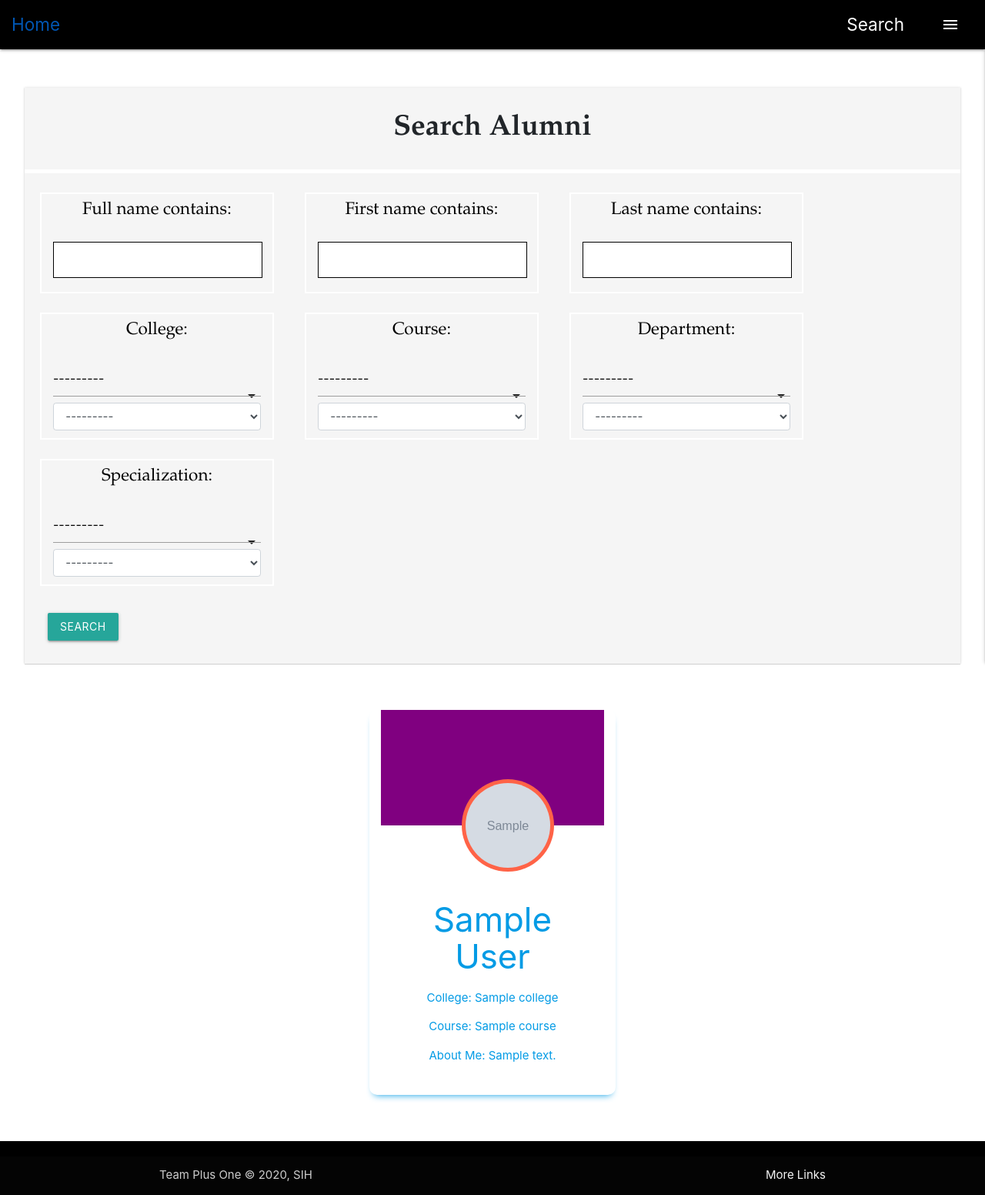
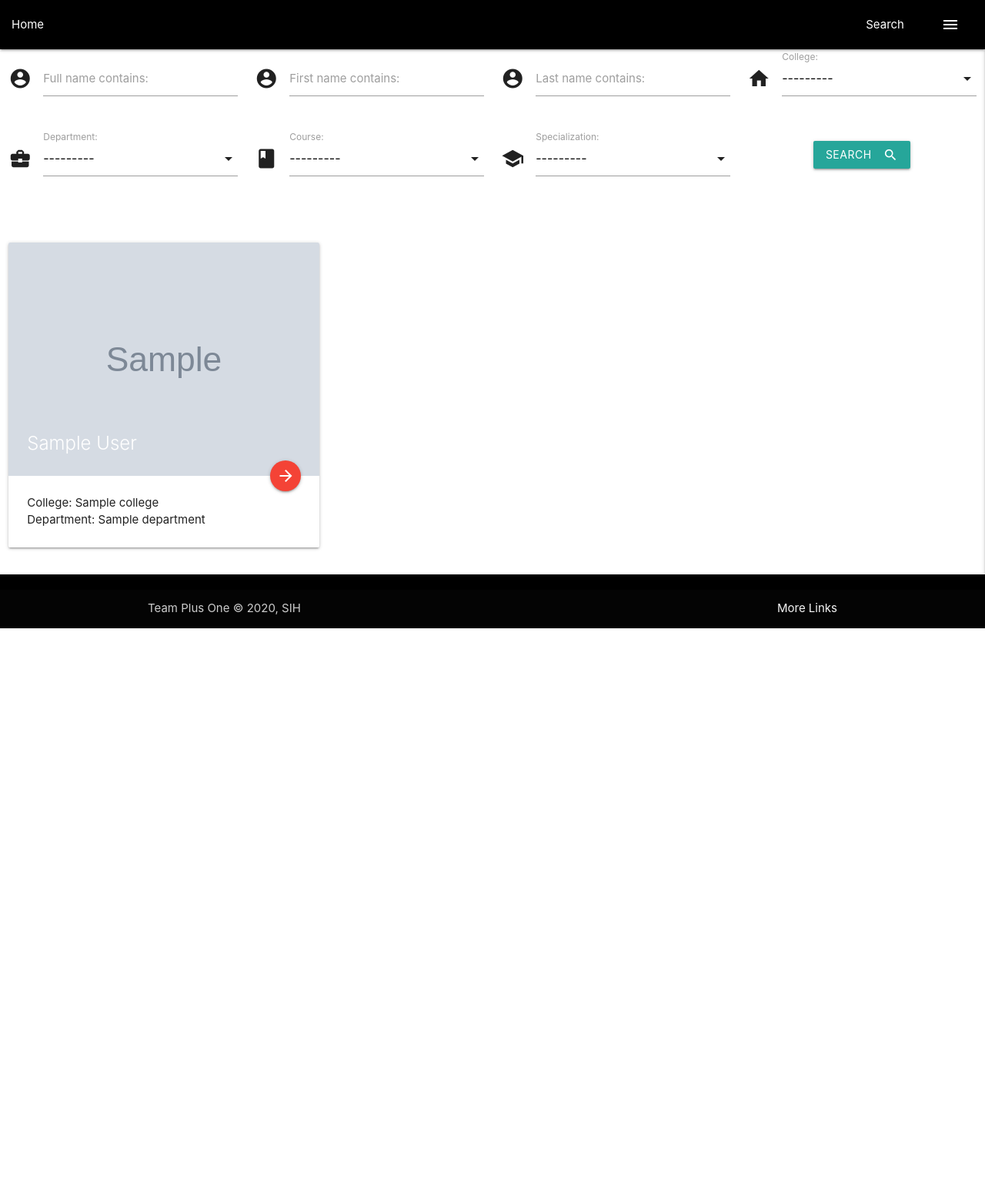
Before and after one commit to chiragagarwal54/AlumniTrackingSystem, a Django app: page /searchalumni in a window 1280 px wide. Shown: the whole page at 77% size. After the commit the page ends 816 px from the top, so only its background shows below. Run offline with Django 3.2, Linux system fonts and the light colour scheme; a user stored in the database is signed in; tables that the repository leaves empty hold one stand-in row (values such as "Sample post"); grey boxes marked "Sample" are stand-in pictures; some libraries are stand-ins or nearby versions; grey boxes are pictures that could not be loaded.

Commit message:
[CHANGE] Search_alumni page

```diff
--- a/base/templates/search_alumni.html
+++ b/base/templates/search_alumni.html
@@ -1,23 +1,172 @@
-{% extends 'base.html' %}
+{% load static %}
 {% load widget_tweaks %}
+<html>
+
 <head>
-	<link href="//cdnjs.cloudflare.com/ajax/libs/pure/1.0.0/pure-min.css" rel="stylesheet" id="bootstrap-css">
-	<script src=""></script>
-	<script src="//cdnjs.cloudflare.com/ajax/libs/jquery/3.2.1/jquery.min.js"></script>
+	<meta name="viewport" content="width=device-width, initial-scale=1.0">
+	<script src="https://code.jquery.com/jquery-3.5.1.js"
+		integrity="sha256-QWo7LDvxbWT2tbbQ97B53yJnYU3WhH/C8ycbRAkjPDc=" crossorigin="anonymous"></script>
+	<script src="https://cdn.jsdelivr.net/npm/crypto-js@3.1.9-1/crypto-js.js"></script>
+	<link href="https://fonts.googleapis.com/icon?family=Material+Icons" rel="stylesheet">
+	<script src="https://cdn.jsdelivr.net/npm/popper.js@1.16.0/dist/umd/popper.min.js"
+		integrity="sha384-Q6E9RHvbIyZFJoft+2mJbHaEWldlvI9IOYy5n3zV9zzTtmI3UksdQRVvoxMfooAo"
+		crossorigin="anonymous"></script>
+	<link rel="stylesheet" href="{% static 'chat/css/materialize.css' %}">
+	<script src="{% static 'chat/js/materialize.js' %}"></script>
 </head>
-{% block content %}
 
+<body>
+	{% include 'snippets/header.html' %}
+	<main>
+		<div class="row">
+			<form class="col s12" method="GET">
+				<div class="row">
+					<div class="input-field col s12 m3 l3">
+						<i class="material-icons prefix">account_circle</i>
+						{% render_field filter.form.full_name class="validate" %}
+						{{ filter.form.full_name.label_tag }}
+					</div>
+					<div class="input-field col s12 m3 l3">
+						<i class="material-icons prefix">account_circle</i>
+						{% render_field filter.form.first_name class="validate" %}
+						{{ filter.form.first_name.label_tag }}
+					</div>
+					<div class="input-field col s12 m3 l3">
+						<i class="material-icons prefix">account_circle</i>
+						{% render_field filter.form.last_name class="validate" %}
+						{{ filter.form.last_name.label_tag }}
+					</div>
+					<div class="input-field col s12 m3 l3">
+						<i class="material-icons prefix">home</i>
+						{% render_field filter.form.college class="validate" %}
+						{{ filter.form.college.label_tag }}
+					</div>
+				</div>
+				<div class="row">
+					<div class="input-field col s12 m3 l3">
+						<i class="material-icons prefix">business_center</i>
+						{% render_field filter.form.department class="validate" %}
+						{{ filter.form.department.label_tag }}
+					</div>
+					<div class="input-field col s12 m3 l3">
+						<i class="material-icons prefix">book</i>
+						{% render_field filter.form.course class="validate" %}
+						{{ filter.form.course.label_tag }}
+					</div>
+					<div class="input-field col s12 m3 l3">
+						<i class="material-icons prefix">school</i>
+						{% render_field filter.form.specialization class="validate" %}
+						{{ filter.form.specialization.label_tag }}
+					</div>
+					<div class="input-field col s12 m3 l3 center-align">
+						<button class="waves-effect waves-light btn" type="submit" name="action"><i
+								class="material-icons right">search</i>Search</button>
+					</div>
+				</div>
+			</form>
+		</div>
+		<div class="conatiner">
+			<div class="row">
+				{% for user in filter.qs %}
+				<!-- <a href="profile/{{user.first_name}}/{{user.id}}">
+				<div class="profile_conteiner col-sm-4 col-md-3">
+					<div class="image_conteiner">
+						<div class="image">
+							{% if user.profile_photo %}
+							<img src="{{user.profile_photo.url}}" />
+							{% endif %}
+						</div>
+					</div>
+					<div class="text_conteiner">
+						<div class="title">
+							<h3>{{user.first_name}} {{user.last_name}}</h3>
+							<p>College: {{user.college.name}}</p>
+							<p>Department: {{user.department.name}}</p>
+						</div>
+						<div class="objective">
+							<p>About Me: {{user.about_me}}</p>
+						</div><br>
+					</div>
+				</div>
+			</a> -->
+				<div class="col s12 m4 l4">
+					<div class="card">
+						<div class="card-image">
+							<img src="{{ user.profile_photo.url }}" class="activator">
+							<span class="card-title activator">{{ user.first_name }} {{ user.last_name }}</span>
+							<a href="/profile/{{user.first_name}}/{{user.id}}"
+								class="btn-floating halfway-fab waves-effect waves-light red"><i
+									class="material-icons">arrow_forward</i></a>
+						</div>
+						<div class="card-content">
+							<p class="activator">College: {{user.college.name}}</p>
+							<p class="activator">Department: {{user.department.name}}</p>
+						</div>
+						<div class="card-reveal">
+							<span class="card-title">{{ user.first_name }} {{ user.last_name }}<i
+									class="material-icons right">close</i></span>
+							<p>{{ user.about_me }}</p>
+						</div>
+					</div>
+				</div>
+
+				{% empty %}
+				<p class="center-align">No results found</p>
+				{% endfor %}
+			</div>
+		</div>
+	</main>
+	{% include 'snippets/footer.html' %}
+	<script>
+		$(document).ready(function () {
+			$('.materialboxed').materialbox();
+		});
+		$(function () {
+			$('.sidenav').sidenav({
+				edge: 'right',
+			});
+		});
+
+		document.addEventListener('DOMContentLoaded', function () {
+			var elems = document.querySelectorAll('select');
+			var instances = M.FormSelect.init(elems);
+		});
+
+		$(document).ready(function () {
+			$('.slider').slider();
+		});
+
+		function dest(d) {
+			let hash = CryptoJS.MD5(d).toString();
+			window.location.href = "/chat/" + hash;
+		}
+	</script>
 	<style>
-	.well{
+		body {
+			display: flex;
+			min-height: 100vh;
+			flex-direction: column;
+		}
+
+		main {
+			flex: 1 0 auto;
+		}
+	</style>
+</body>
+
+</html>
+<!-- <style>
+	.well {
 		width: 95%;
 		margin: auto;
 		margin-top: 50px;
 		margin-bottom: 20px;
 		padding-right: 0;
-		box-shadow: 0 0 3px rgba(0,0,0,0.15),-1px 0 0 rgba(0,0,0,0.03),1px 0 1px rgba(0,0,0,0.03),0 1px 0 rgba(0,0,0,0.12);
+		box-shadow: 0 0 3px rgba(0, 0, 0, 0.15), -1px 0 0 rgba(0, 0, 0, 0.03), 1px 0 1px rgba(0, 0, 0, 0.03), 0 1px 0 rgba(0, 0, 0, 0.12);
 		background: #f5f5f5
 	}
-	.well > div.section-heading > p{
+
+	.well>div.section-heading>p {
 		text-align: center;
 		font-size: 2.5rem;
 		border-bottom: 5px solid white;
@@ -25,93 +174,106 @@
 		padding-bottom: 25px;
 		font-family: Garamond;
 	}
-	.well > div.row > div.form-group.col-sm-4.col-md-3{
+
+	.well>div.row>div.form-group.col-sm-4.col-md-3 {
 		border: 2px solid white;
 		margin-left: 20px;
 		margin-right: 20px;
 		margin-top: 10px;
 		padding-bottom: 10px;
 	}
-	.well > div.row > div.form-group.col-sm-4.col-md-3 > p.label > label{
+
+	.well>div.row>div.form-group.col-sm-4.col-md-3>p.label>label {
 		font-size: 1.5rem;
 		color: black;
 		font-family: Garamond;
 		padding-top: 5px;
 	}
-	.well > button{
+
+	.well>button {
 		margin-left: 30px;
 		margin-bottom: 30px;
 	}
-	.well > div.row > div.form-group.col-sm-4.col-md-3 > input{
+
+	.well>div.row>div.form-group.col-sm-4.col-md-3>input {
 		background: white;
 		border: 1px solid black;
 	}
 
 
 
-.profile_conteiner{
-	height:500px;
-	width:95%;
+	.profile_conteiner {
+		height: 500px;
+		width: 95%;
 		box-shadow: 0px 6px 10px -6px;
-	border-radius:10px;
-	margin:auto;
-	margin-top:60px;
-	margin-bottom:60px;
-	overflow:hidden;
+		border-radius: 10px;
+		margin: auto;
+		margin-top: 60px;
+		margin-bottom: 60px;
+		overflow: hidden;
 	}
-.image_conteiner{
-	height:150px;
-	background:purple;
+
+	.image_conteiner {
+		height: 150px;
+		background: purple;
 	}
-.image{
-	background:tomato;
-	height:120px;
-	width:120px;
-	padding:5px;
-	border-radius:50%;
-	transform:translate(105px,90px);
+
+	.image {
+		background: tomato;
+		height: 120px;
+		width: 120px;
+		padding: 5px;
+		border-radius: 50%;
+		transform: translate(105px, 90px);
 	}
-.image img{
-	height:110px;
-	width:110px;
-	border-radius:50%;
+
+	.image img {
+		height: 110px;
+		width: 110px;
+		border-radius: 50%;
 
 	}
-.text_conteiner{
-	height:350px;
-	background:white;
-	padding:20px;
-	padding-top:70px;
-}
-.text_conteiner h3,h4,p{
-	text-align:center;
-}
-.title h4{
-	color:lightcoral;
 
-.btn:hover{
-	background:none;
-	color:purple;
-	border:2px solid purple;
-	border-style:double;
-	transition:1s;
-}
-.btn a{
-	text-decoration:none;
-	color:blue;
-	line-height:40px;
-	color:white;
-	display:block;
-}
-.btn a:hover{
-	color:purple;
-	transition:1s;
-	top:0;
+	.text_conteiner {
+		height: 350px;
+		background: white;
+		padding: 20px;
+		padding-top: 70px;
 	}
 
-</style>
+	.text_conteiner h3,
+	h4,
+	p {
+		text-align: center;
+	}
 
-<form method="get">
+	.title h4 {
+		color: lightcoral;
+
+		.btn:hover {
+			background: none;
+			color: purple;
+			border: 2px solid purple;
+			border-style: double;
+			transition: 1s;
+		}
+
+		.btn a {
+			text-decoration: none;
+			color: blue;
+			line-height: 40px;
+			color: white;
+			display: block;
+		}
+
+		.btn a:hover {
+			color: purple;
+			transition: 1s;
+			top: 0;
+		}
+</style> -->
+
+<!-- <form method="get">
 	<div class="well">
 		<div class="section-heading">
 			<p class="heading"><b>Search Alumni</b></p>
@@ -176,6 +338,4 @@
 </a>
 {% empty %}
 <p><b>No Results</b></p>
-{% endfor %}
-
-{% endblock content %}
+{% endfor %}-->
```
Also changed, not shown: college/migrations/0001_initial.py, mailer/migrations/0001_initial.py, payments/migrations/0001_initial.py. Lines whose indentation alone changed are shown as unchanged.
